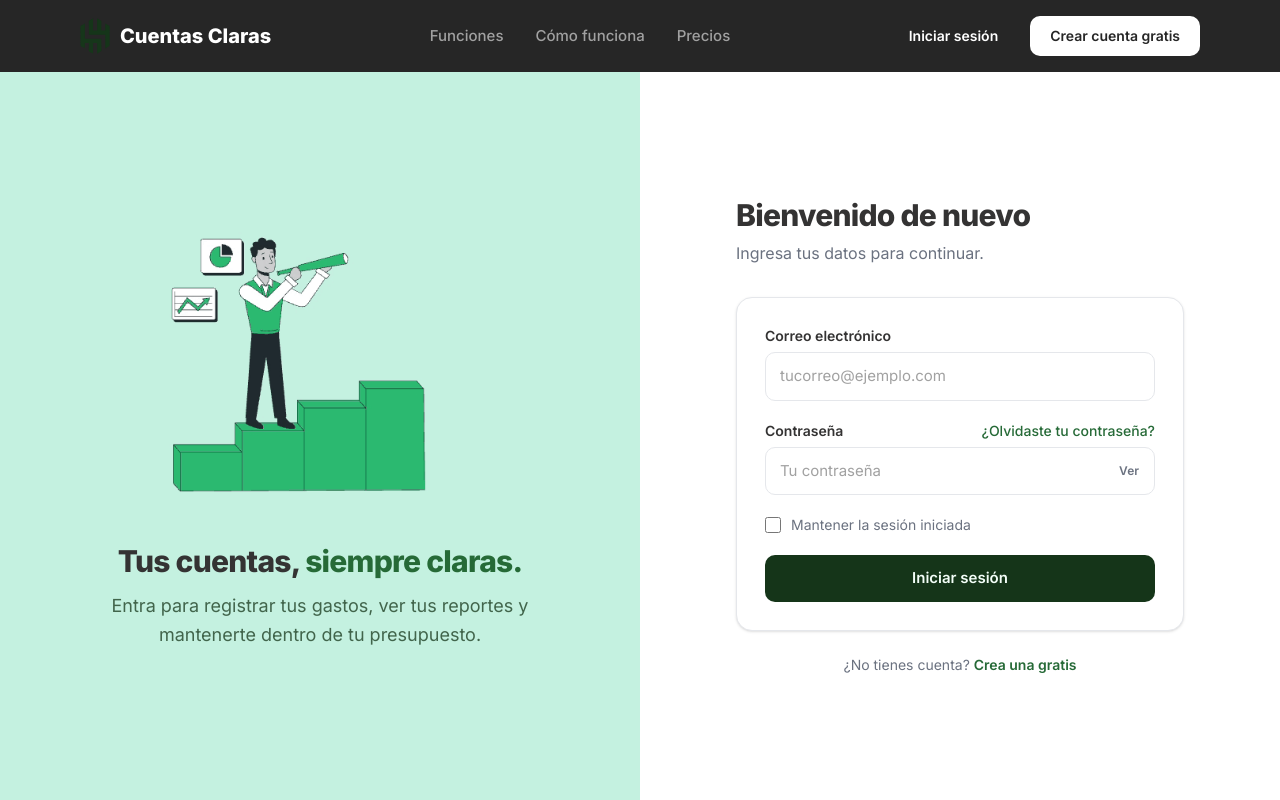
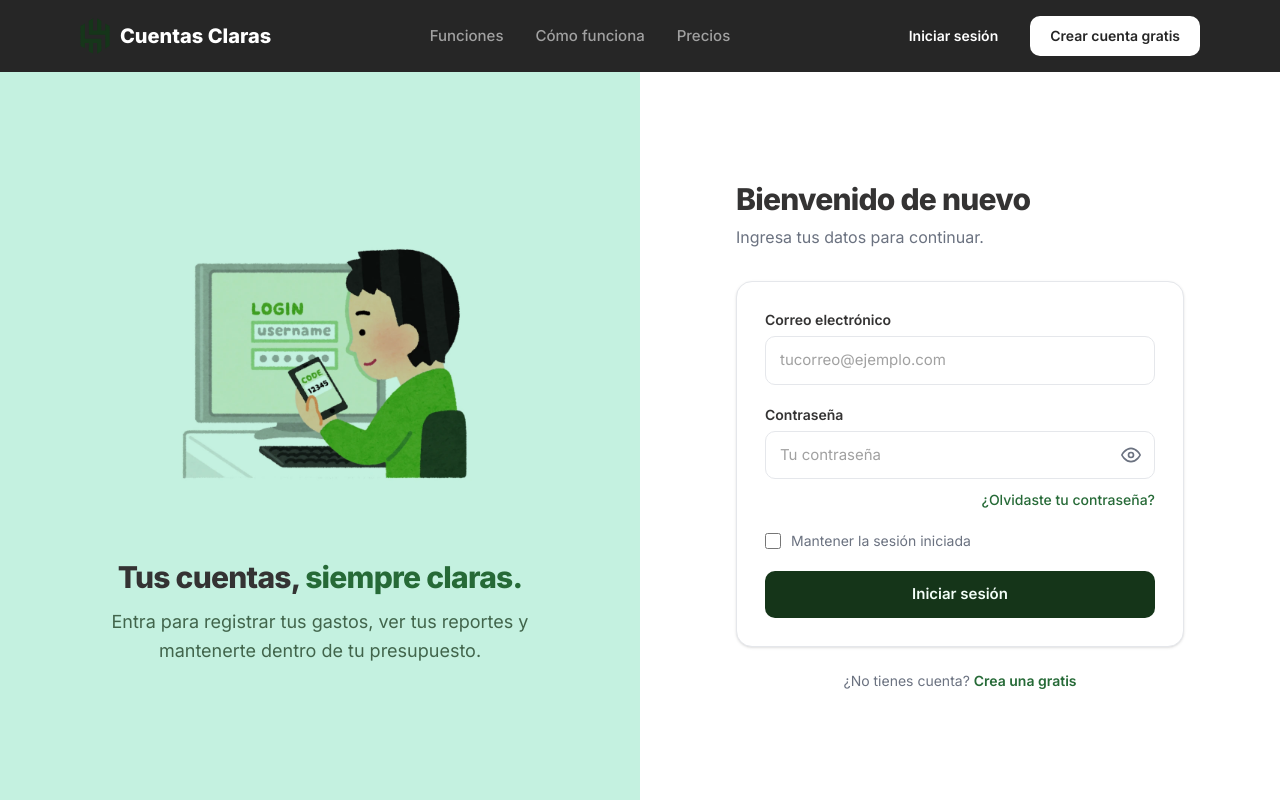
Before and after one commit to juandadevp/cuentasclaras, a Next.js app: page /login in a window 1280 px wide. Built offline with nearby package versions, Linux system fonts and the light colour scheme.

Commit message:
Login: nueva ilustración, enlace de contraseña debajo del campo e ícono de ojo

```diff
--- a/src/app/login/page.tsx
+++ b/src/app/login/page.tsx
@@ -9,8 +9,8 @@ export default function LoginPage() {
   return (
     <div className="grid min-h-[calc(100vh-4.5rem)] md:grid-cols-2">
       <aside className="hidden flex-col items-center justify-center gap-8 bg-menta px-10 py-12 md:flex">
-        <div className="relative h-72 w-full max-w-md">
-          <ImagenDeFondo src="/ilustracion.gif" ajuste="contain" claseImagen="scale-110" />
+        <div className="relative h-80 w-full max-w-lg">
+          <ImagenDeFondo src="/login.webp" ajuste="contain" claseImagen="mix-blend-multiply" />
         </div>
         <div className="max-w-md text-center">
           <h2 className="text-3xl font-extrabold tracking-tight text-foreground">
--- a/src/components/auth/LoginForm.tsx
+++ b/src/components/auth/LoginForm.tsx
@@ -30,7 +30,7 @@ export function LoginForm() {
         autoComplete="current-password"
         placeholder="Tu contraseña"
         required
-        extra={
+        pie={
           <Link href="/recuperar" className="text-sm font-medium text-brand-700 hover:underline">
             ¿Olvidaste tu contraseña?
           </Link>
@@ -39,10 +39,35 @@ export function LoginForm() {
           <button
             type="button"
             onClick={() => setVerClave((v) => !v)}
-            className="rounded-md px-2 py-1 text-xs font-semibold text-muted hover:text-foreground"
+            className="rounded-md p-1.5 text-muted transition-colors hover:text-brand-700"
             aria-label={verClave ? "Ocultar contraseña" : "Mostrar contraseña"}
+            title={verClave ? "Ocultar contraseña" : "Mostrar contraseña"}
           >
-            {verClave ? "Ocultar" : "Ver"}
+            {/* Contraseña visible (botón "Ocultar"): ojo cerrado. Oculta (botón "Ver"): ojo abierto. */}
+            <svg
+              viewBox="0 0 24 24"
+              className="size-5"
+              fill="none"
+              stroke="currentColor"
+              strokeWidth="2"
+              strokeLinecap="round"
+              strokeLinejoin="round"
+              aria-hidden
+            >
+              {verClave ? (
+                <>
+                  <path d="M17.94 17.94A10.07 10.07 0 0 1 12 20c-7 0-11-8-11-8a18.45 18.45 0 0 1 5.06-5.94" />
+                  <path d="M9.9 4.24A9.12 9.12 0 0 1 12 4c7 0 11 8 11 8a18.5 18.5 0 0 1-2.16 3.19" />
+                  <path d="M14.12 14.12a3 3 0 1 1-4.24-4.24" />
+                  <path d="m1 1 22 22" />
+                </>
+              ) : (
+                <>
+                  <path d="M1 12s4-8 11-8 11 8 11 8-4 8-11 8-11-8-11-8z" />
+                  <circle cx="12" cy="12" r="3" />
+                </>
+              )}
+            </svg>
           </button>
         }
       />
--- a/src/components/ui/Campo.tsx
+++ b/src/components/ui/Campo.tsx
@@ -2,22 +2,19 @@ import type { InputHTMLAttributes, ReactNode } from "react";
 
 interface Props extends InputHTMLAttributes<HTMLInputElement> {
   etiqueta: string;
-  /** Contenido a la derecha de la etiqueta, p. ej. un enlace. */
-  extra?: ReactNode;
+  /** Contenido debajo del campo, alineado a la derecha, p. ej. un enlace. */
+  pie?: ReactNode;
   /** Contenido dentro del campo, a la derecha (p. ej. un botón). */
   derecha?: ReactNode;
 }
 
-export function Campo({ etiqueta, extra, derecha, id, className = "", ...props }: Props) {
+export function Campo({ etiqueta, pie, derecha, id, className = "", ...props }: Props) {
   const campoId = id ?? props.name;
   return (
     <div>
-      <div className="mb-1.5 flex items-center justify-between">
-        <label htmlFor={campoId} className="text-sm font-semibold text-foreground">
-          {etiqueta}
-        </label>
-        {extra}
-      </div>
+      <label htmlFor={campoId} className="mb-1.5 block text-sm font-semibold text-foreground">
+        {etiqueta}
+      </label>
       <div className="relative">
         <input
           id={campoId}
@@ -26,6 +23,7 @@ export function Campo({ etiqueta, extra, derecha, id, className = "", ...props }
         />
         {derecha && <div className="absolute inset-y-0 right-2 flex items-center">{derecha}</div>}
       </div>
+      {pie && <div className="mt-2 text-right">{pie}</div>}
     </div>
   );
 }
```
Also changed, not shown: public/login.webp (added).
